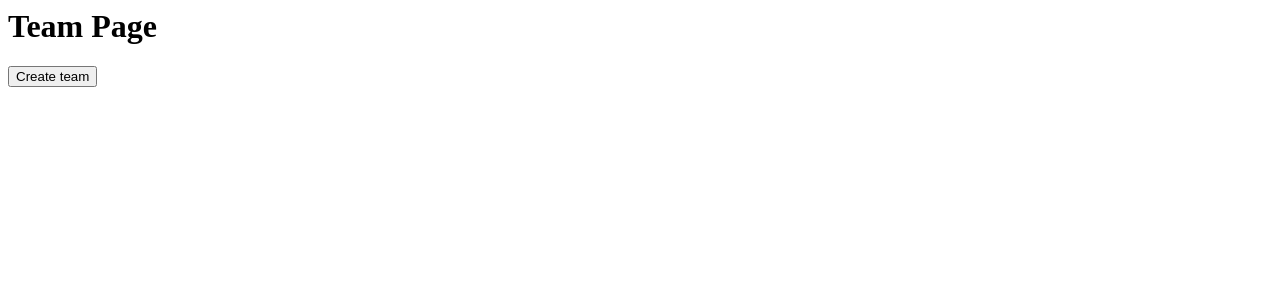
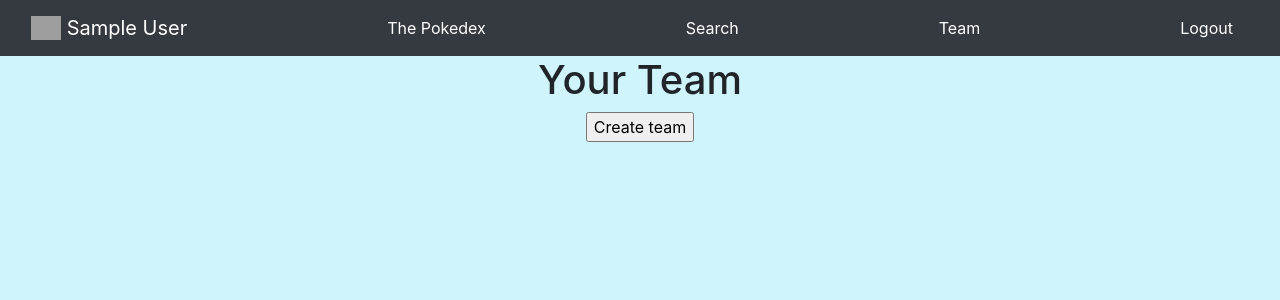
Before and after one commit to fofochi1/PokeTeam, a Flask app: page /teams in a window 1280 px wide. Shown: the top 300 px of the page. Run offline with Flask 2, Linux system fonts and the light colour scheme; the visitor is signed in with stand-in values (Sample User, id 1); data comes from the database, SQL or seed files in the repository; data that the repository does not hold is empty; grey boxes are pictures that could not be loaded.

Commit message:
team page css

```diff
--- a/src/app.py
+++ b/src/app.py
@@ -233,7 +233,13 @@
 
     data["team"] = team
     data["pokemon_list"] = pokemon_list
-    return render_template("teams.html", data=data)
+    return render_template(
+        "teams.html",
+        data=data,
+        user_name=current_user.name,
+        user_email=current_user.email,
+        user_pic=current_user.pic,
+    )
 
 
 @app.route("/search", methods=["GET", "POST"])
--- a/src/static/teams.css
+++ b/src/static/teams.css
@@ -1,4 +1,4 @@
-.team {
+/* .team {
     width: 380px;
 }
 
@@ -18,4 +18,36 @@
     background-color: gray;
     width: 100px;
     height: 100px;
+} */
+
+
+/* .mainTeam{
+    width: auto;
+} */
+body {
+    background-color: #D0F4FC;
+    text-align: center;
 }
+
+.team {
+    width: 380px;
+    margin-left: 36%;
+}
+
+.team-grid {
+    background-color: #D0F4FC;
+
+    height: 240px;
+
+    display: grid;
+    grid-template-columns: auto auto auto;
+
+    grid-gap: 10px;
+    padding: 10px;
+}
+
+.square {
+    background-color: whitesmoke;
+    width: 100px;
+    height: 100px;
+}
--- a/src/templates/teams.html
+++ b/src/templates/teams.html
@@ -1,7 +1,27 @@
 <html>
+    <link rel="stylesheet" href="https://cdn.jsdelivr.net/npm/bootstrap@4.0.0/dist/css/bootstrap.min.css" integrity="sha384-Gn5384xqQ1aoWXA+058RXPxPg6fy4IWvTNh0E263XmFcJlSAwiGgFAW/dAiS6JXm" crossorigin="anonymous">
+    <link rel="stylesheet" href="/static/login.css">
     <link rel="stylesheet" href="../static/teams.css">
     <body>
-        <h1>Team Page</h1>
+
+        <nav class="navbar navbar-dark bg-dark">
+            <div class="container-fluid">
+                <a class="navbar-brand" href="#">
+                  <img src="{{user_pic}}" alt="" width="30" height="24" class="d-inline-block align-text-top">
+                  {{user_name}}
+                </a>
+                        <a class="nav-link active" aria-current="page" href="/">The Pokedex</a>
+
+                        <a class="nav-link active" href="/search">Search</a>
+
+                        <a class="nav-link active" href="/teams">Team</a>
+
+                        <a class="nav-link active" href="/logout">Logout</a>
+
+              </div>
+          </nav>
+
+        <h1>Your Team</h1>
         {% if data.team is not none %}
             <div class="team">
                 <div class="team-grid">
@@ -25,6 +45,5 @@
                 <input type="submit" value="Create team">
             </form>
         {% endif %}
-
     </body>
 </html>
```
